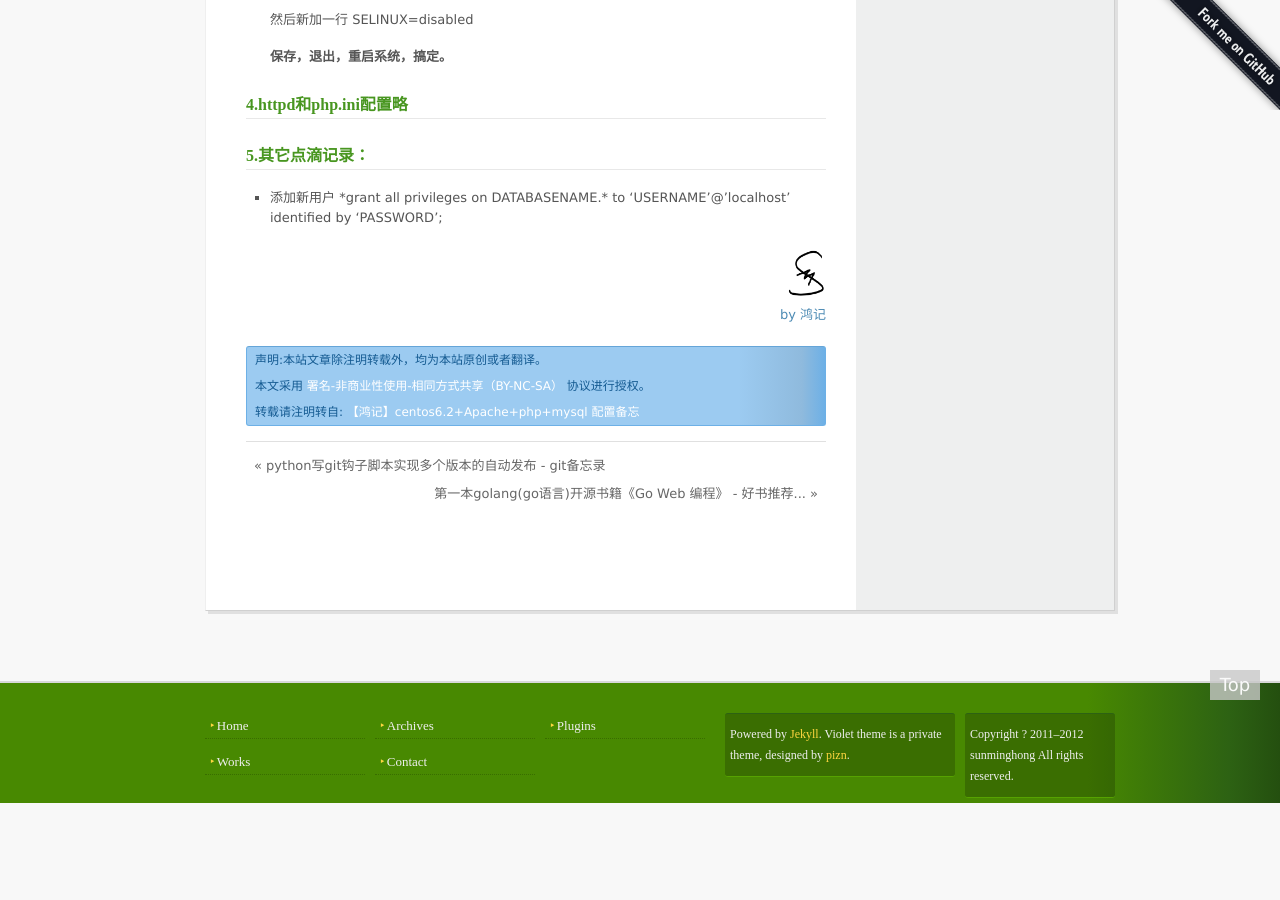
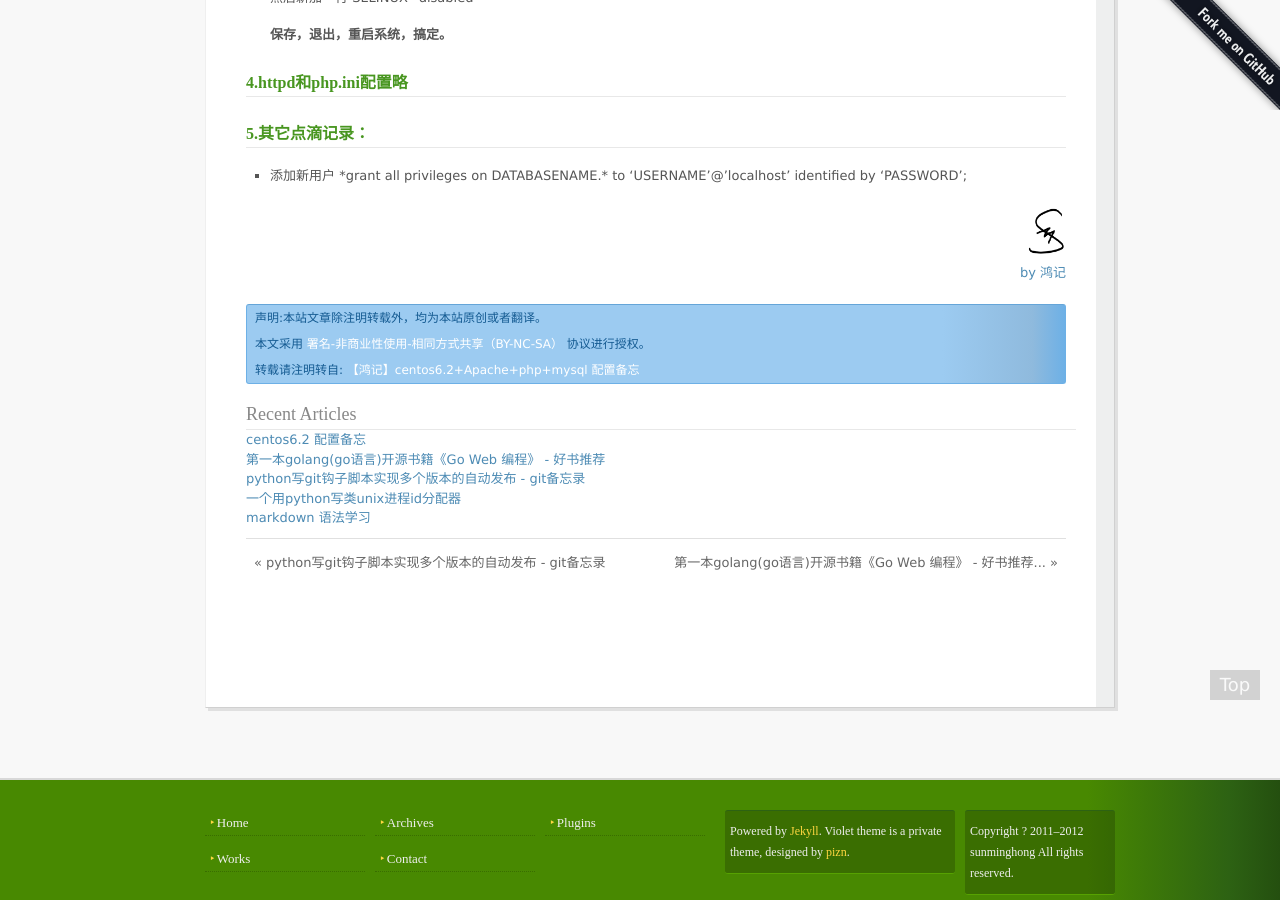
Before and after one commit to sunminghong/sunminghong.github.com, a Jekyll site: the page built from _posts/2013-02-26-apache-php-config.md, in a window 1280 px wide and 900 px high, scrolled down 980 px. Built offline with Jekyll 4.4.1, drawn with Linux system fonts in a browser that asks for light colours; Markdown is read by kramdown in place of the engine named in the settings; comment, search, counter and statistics services are not loaded; before the commit the page ends 1783 px from its top, so only the background shows below that.

Commit message:
modify layout relations posts

```diff
--- a/_layouts/post.html
+++ b/_layouts/post.html
@@ -14,7 +14,7 @@ isPost: true
                     <h2>{{ page.title }}</h2>
                 </div>
                 <div class="violet-post-det fn-clear">
-                    <div class="ui-grid-15 v-post-detail">
+                    <div class="ui-grid-21 v-post-detail">
                         <div class="v-entry">
 							<h1 class="title"><a href="{{ page.url }}" title="{{ page.title }}">{{ page.title }}</a></h1>
                             <p class="meta"><time class="date" pubdate="{{ page.date | date_to_utc | date: '%Y-%m-%d' }}">{{ page.date | date_to_utc | date: "%Y-%m-%d" }}</time> By <a href="/contact.html" class="author" title="author">鸿记</a><g:plusone size="small"></g:plusone></p>
@@ -27,6 +27,16 @@ isPost: true
 							<p>声明:本站文章除注明转载外，均为本站原创或者翻译。 <br/>本文采用 <a href="http://creativecommons.org/licenses/by-nc-sa/3.0/" target="_blank" rel="nofollow" title="署名-非商业性使用-相同方式共享">署名-非商业性使用-相同方式共享（BY-NC-SA）</a> 协议进行授权。<br/> 转载请注明转自: <a href="{{ page.url }}" title="{{ page.title }}" rel="nofollow">【鸿记】{{ page.title }}</a></p>
 
                         </div>
+                        <article class="recent-post">
+                            <h4 class="v-section-tit">Recent Articles</h4>
+                            <ul>
+                            {% for rpost in site.related_posts limit:8  %}
+                                <li>
+                                    <a href="{{ rpost.url }}" title="{{ rpost.title }}" rel="bookmark">{{ rpost.title }}</a>
+                                </li>
+                            {% endfor %}
+                            </ul>
+                        </article>
                         <nav class="v-pagination">
                             {% if page.previous %}
                             <a class="prev" href="{{ page.previous.url }}" rel="bookmark">&laquo;&nbsp;{{ page.previous.title | truncatewords:5 }}</a>
@@ -39,18 +49,6 @@ isPost: true
                              <div id="disqus_thread"></div>
                          </div><!-- //violet-comment -->
                     </div>
-                    <div class="ui-grid-6 v-post-aside">
-                        <article class="recent-post">
-                            <h4 class="v-section-tit">Recent Articles</h4>
-                            <ul>
-                            {% for rpost in site.related_posts limit:8  %}
-                                <li>
-                                    <a href="{{ rpost.url }}" title="{{ rpost.title }}" rel="bookmark">{{ rpost.title }}</a>
-                                </li>
-                            {% endfor %}
-                            </ul>
-                        </article>
-                    </div><!-- //v-post-aside -->
                 </div>
             </section><!-- //violet-post -->
         </div>
```
